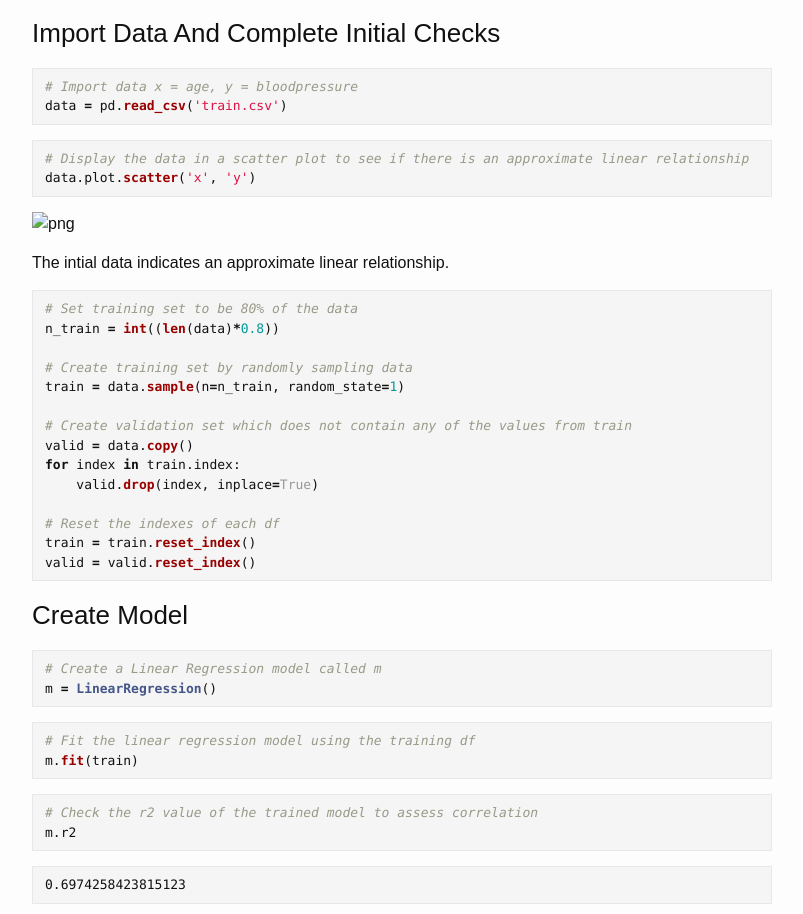
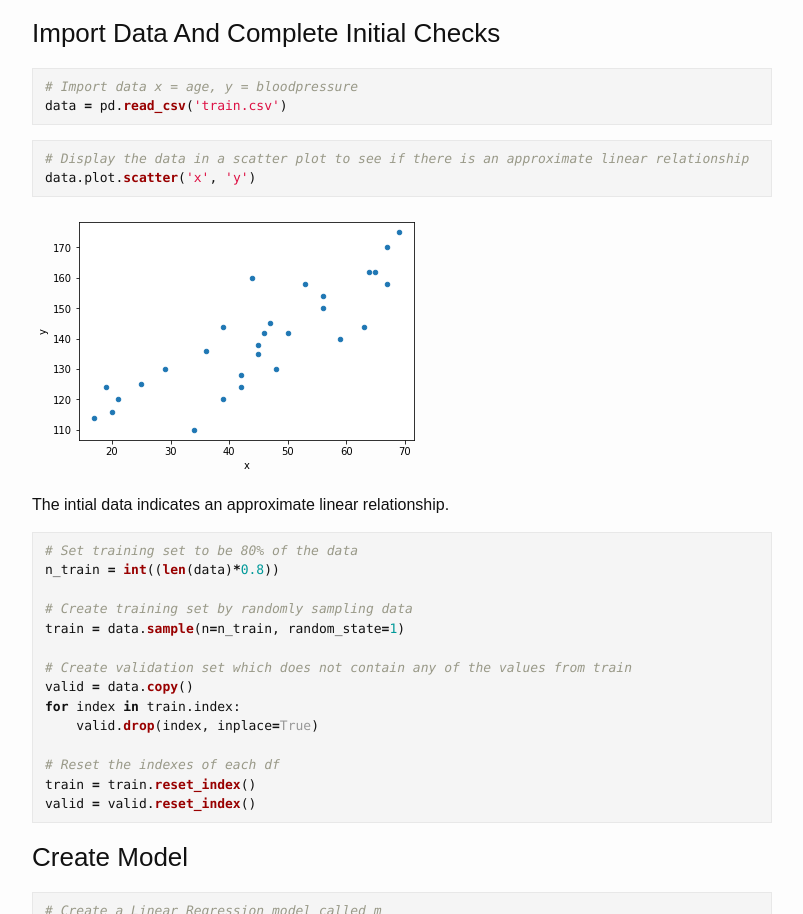
Before and after one commit to toddy86/dequincey.blog, a Jekyll site: the page built from _posts/2018-09-01-linear-regression.md, in a window 1280 px wide. Shown: the part 4841-5755 px from the top of the page, without its empty margins (238-1041 px from the left). Built offline with Jekyll 4.4.1, drawn with Linux system fonts in a browser that asks for light colours.

Commit message:
Linear regression post added

````diff
--- a/_posts/2018-09-01-linear-regression.md
+++ b/_posts/2018-09-01-linear-regression.md
@@ -252,7 +252,7 @@ data = pd.read_csv('train.csv')
 data.plot.scatter('x', 'y')
 ```
 
-![png](assets/images/linear-regression/scatter_plot1.png)
+![png](/assets/images/linear-regression/scatter_plot1.png)
 
 
 The intial data indicates an approximate linear relationship.
````
